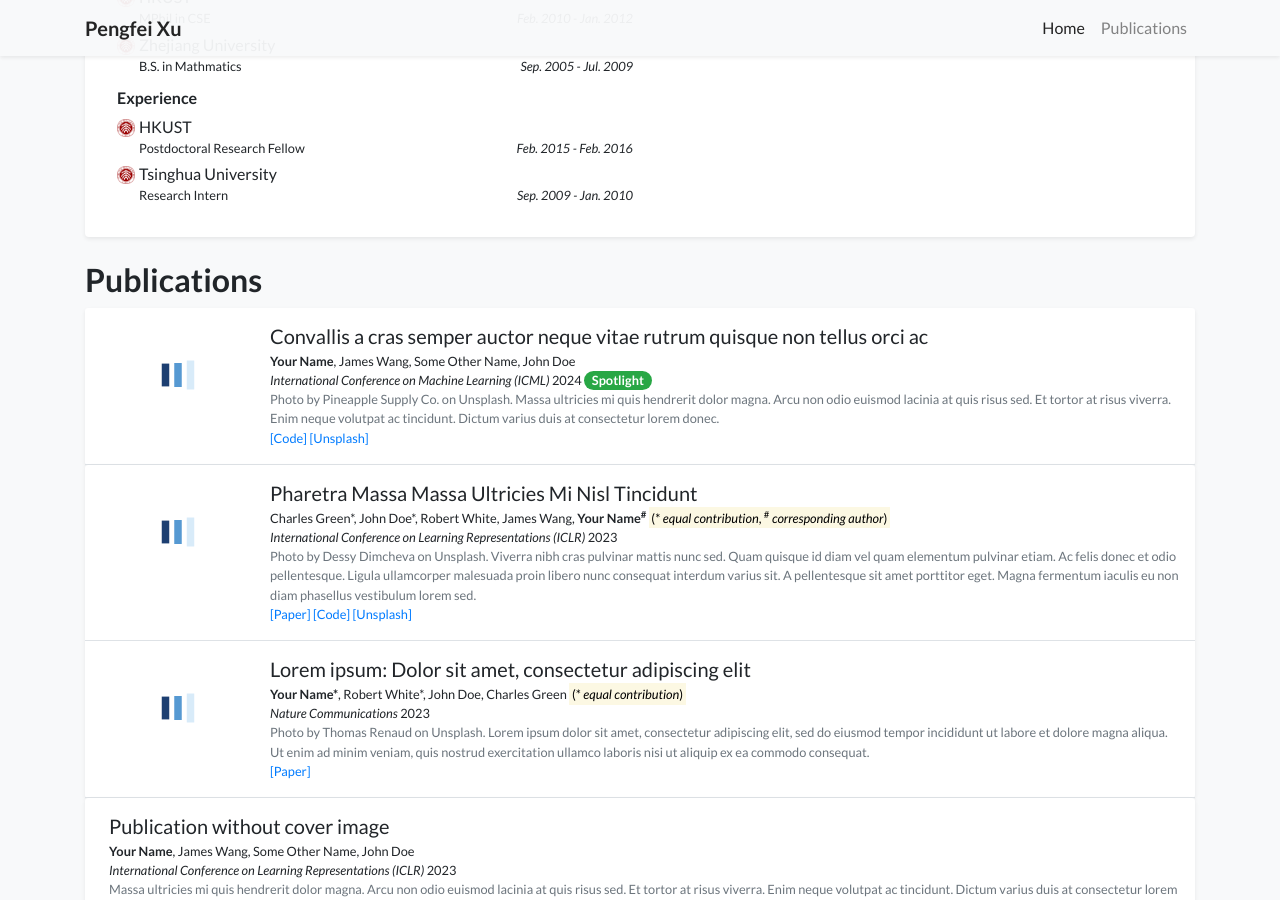
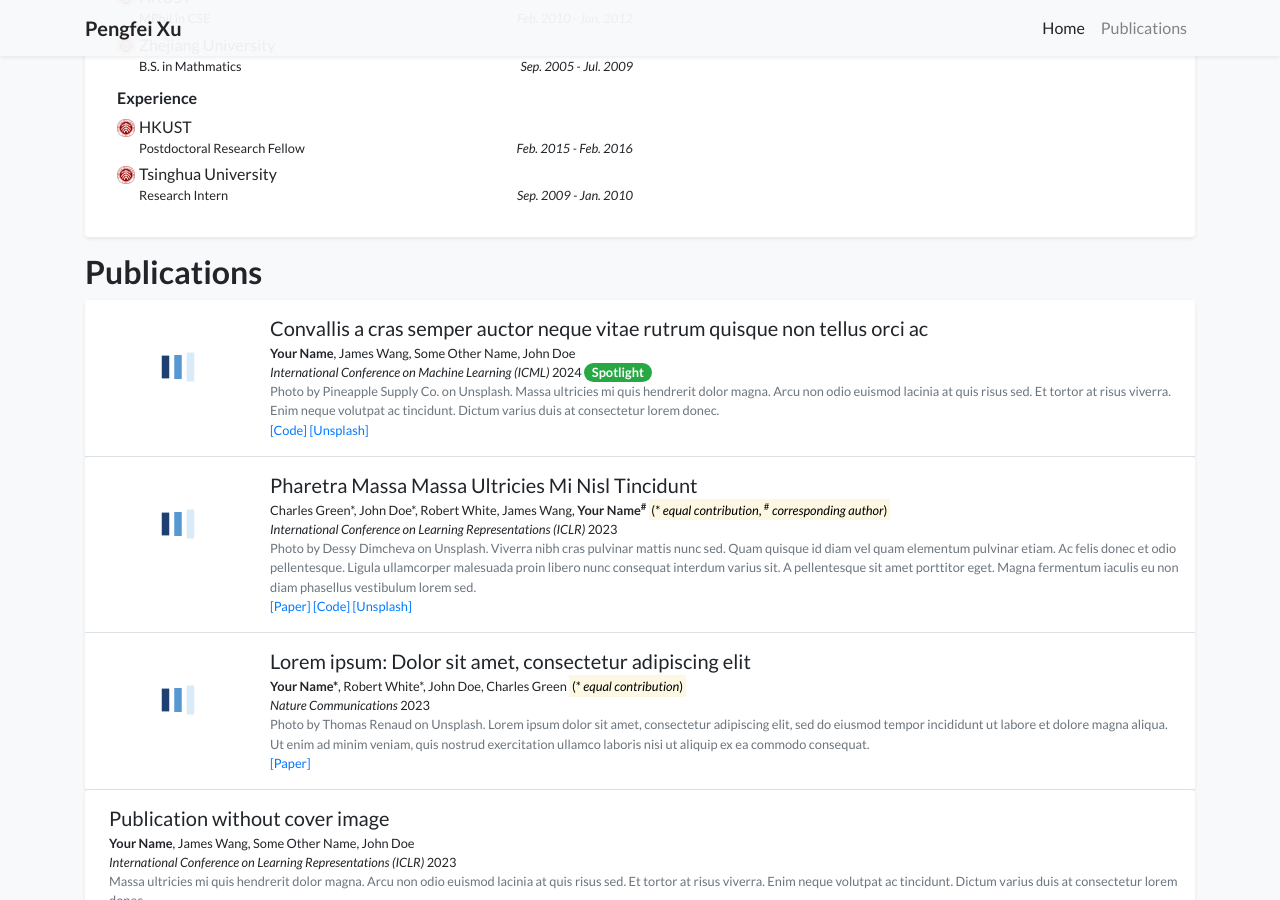
Before and after one commit to pengfei-xv/pengfei-xv.github.io, a Jekyll site: the page built from index.html, in a window 1280 px wide and 900 px high, scrolled down 810 px. Built offline with Jekyll 4.4.1, drawn with Linux system fonts in a browser that asks for light colours; a style sheet for code colours, icons or effects is not loaded.

Commit message:
Update index.html

```diff
--- a/index.html
+++ b/index.html
@@ -24,7 +24,7 @@ navbar_title: Home
 
 
 
-<h2 class="pt-4" id="all_pubs_id">Publications</h2>
+<h2 class="pt-3" id="all_pubs_id">Publications</h2>
 {% for year in pubs_by_year %}
     {% assign num_papers = year.items | size %}
     <div class="my-0 p-0 bg-white shadow-sm rounded-sm">
```
